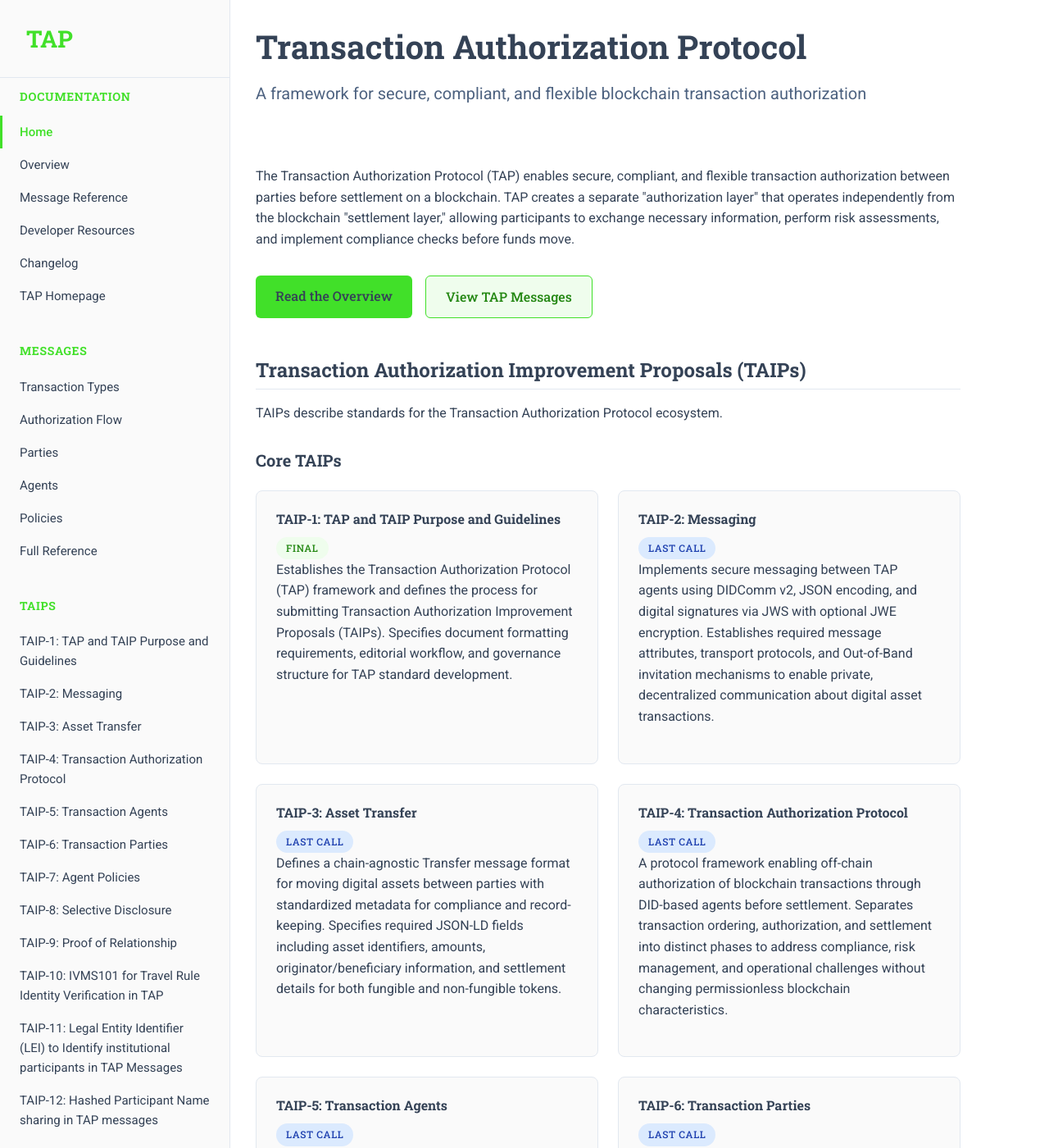
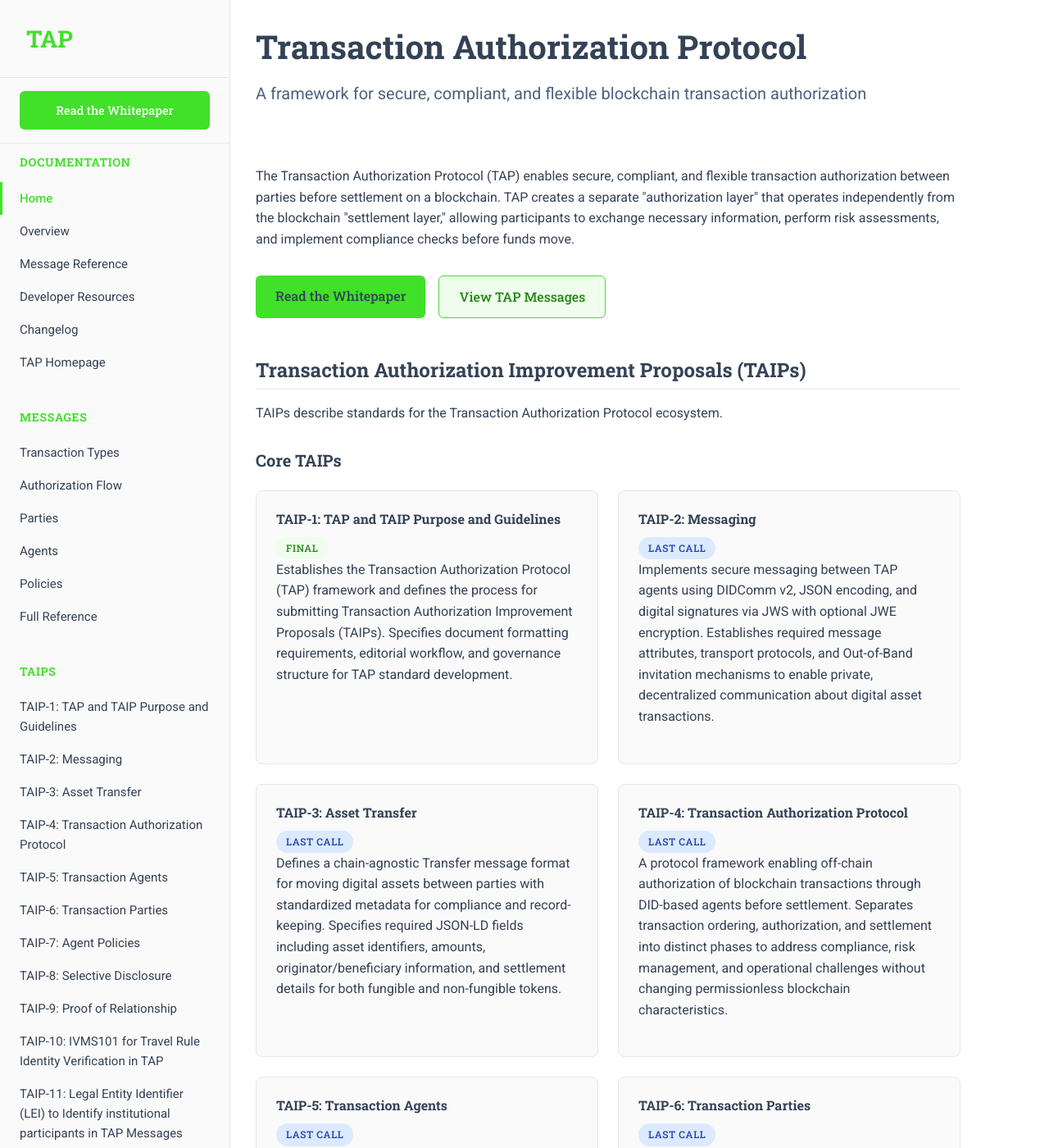
Before and after one commit to TransactionAuthorizationProtocol/TAIPs, a Jekyll site: the page built from index.html, in a window 1280 px wide and 1400 px high. Shown: the whole window at 82% size. Built offline with Jekyll 4.4.1, drawn with Linux system fonts in a browser that asks for light colours; some of the changed text lies outside the part shown.

Commit message:
Add whitepaper CTAs to homepage and sidebar
- Update homepage button text from "Read the Overview" to "Read the Whitepaper"
- Change homepage button URL to point to actual whitepaper (https://hubs.ly/Q03FRgly0)
- Add prominent "Read the Whitepaper" CTA to sidebar navigation
- Style sidebar CTA with primary color and hover effects

🤖 Generated with [Claude Code](https://claude.ai/code)

Co-Authored-By: Claude <noreply@anthropic.com>

```diff
--- a/_layouts/default.html
+++ b/_layouts/default.html
@@ -25,6 +25,10 @@
       <div class="header">
         <a href="{{ '/' | relative_url }}" class="logo" style="font-size: 1.8rem; font-weight: 700;">TAP</a>
         <button class="mobile-menu-toggle" aria-label="Toggle mobile menu">☰</button>
+      </div>
+
+      <div class="sidebar-cta">
+        <a href="https://hubs.ly/Q03FRgly0" class="whitepaper-cta" target="_blank">Read the Whitepaper</a>
       </div>
 
       <nav>
--- a/assets/css/main.css
+++ b/assets/css/main.css
@@ -114,6 +114,34 @@ body {
   bottom: 0;
   width: 3px;
   background-color: var(--color-primary);
+}
+
+/* Sidebar CTA */
+.sidebar-cta {
+  padding: 1rem 1.5rem;
+  border-bottom: 1px solid var(--color-border);
+}
+
+.whitepaper-cta {
+  display: block;
+  width: 100%;
+  padding: 0.75rem 1rem;
+  background-color: var(--color-primary);
+  color: white;
+  text-decoration: none;
+  border-radius: 0.375rem;
+  font-family: var(--font-heading);
+  font-weight: 500;
+  font-size: 0.9rem;
+  text-align: center;
+  transition: background-color 0.2s, transform 0.2s;
+  box-sizing: border-box;
+}
+
+.whitepaper-cta:hover {
+  background-color: var(--color-primary-light);
+  color: white;
+  transform: translateY(-2px);
 }
 
 /* Typography */
--- a/index.html
+++ b/index.html
@@ -13,7 +13,7 @@ title: Home
     <p>The Transaction Authorization Protocol (TAP) enables secure, compliant, and flexible transaction authorization between parties before settlement on a blockchain. TAP creates a separate "authorization layer" that operates independently from the blockchain "settlement layer," allowing participants to exchange necessary information, perform risk assessments, and implement compliance checks before funds move.</p>
 
     <div class="cta-buttons">
-      <a href="{{ '/overview/' | relative_url }}" class="button">Read the Overview</a>
+      <a href="https://hubs.ly/Q03FRgly0" class="button">Read the Whitepaper</a>
       <a href="{{ '/messages/' | relative_url }}" class="button button-secondary">View TAP Messages</a>
     </div>
   </section>
```
